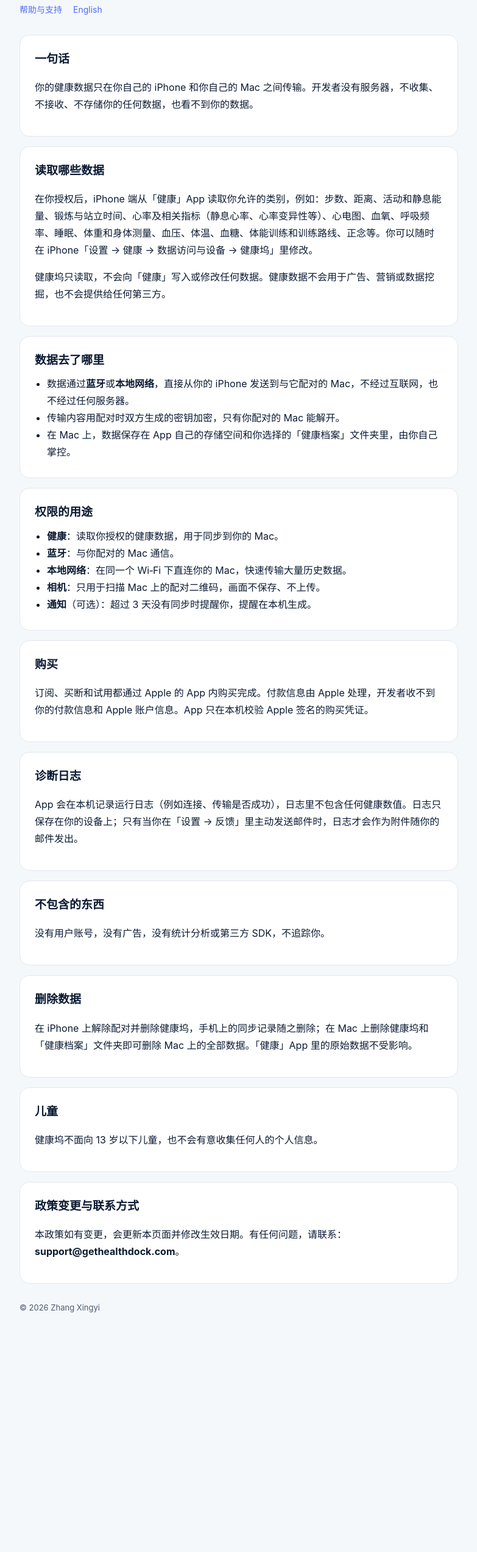
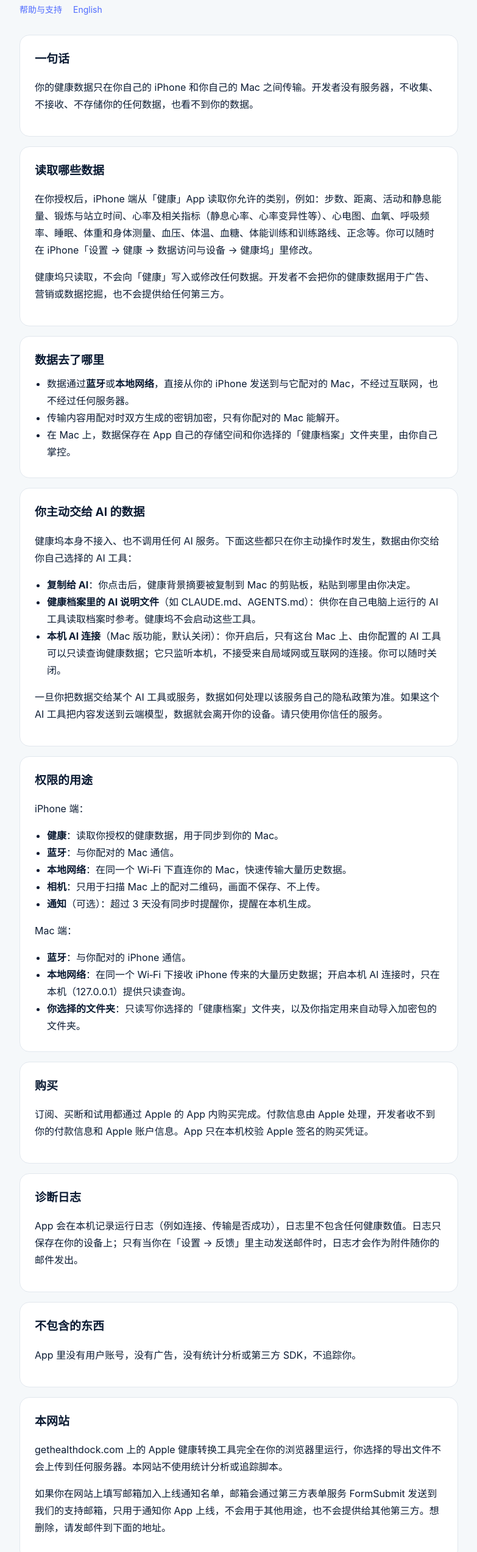
Before and after one commit to zhangxingyi-sudo/healthdock, a plain HTML site: page privacy.html in a window 1280 px wide. Shown: the part 120-2665 px from the top of the page at 61% size, without its empty margins (248-1031 px from the left). Before the commit the page ends 2340 px from the top, so only its background shows below. Drawn offline with Linux system fonts and the light colour scheme.

Commit message:
Privacy policy: disclose user-initiated AI sharing, local AI connection, Mac permissions, website waitlist (FormSubmit)
Co-Authored-By: Claude Opus 5.5 <noreply@anthropic.com>

```diff
--- a/privacy.html
+++ b/privacy.html
@@ -2,7 +2,7 @@
 <html lang="zh-CN"><head><meta charset="utf-8"><meta name="viewport" content="width=device-width,initial-scale=1">
 <title>健康坞 HealthDock · 隐私政策</title><link rel="stylesheet" href="style.css"><link rel="icon" href="icon.png"></head>
 <body><div class="wrap">
-<header><img src="icon.png" alt=""><div><h1>隐私政策</h1><p>健康坞 HealthDock（iPhone 与 Mac）· 生效日期 2026 年 11 月 17 日</p></div></header>
+<header><img src="icon.png" alt=""><div><h1>隐私政策</h1><p>健康坞 HealthDock（iPhone 与 Mac）· 生效日期 2026 年 11 月 23 日</p></div></header>
 <nav><a href="./">帮助与支持</a><a href="en/privacy.html">English</a></nav>
 
 <section><h2>一句话</h2>
@@ -10,7 +10,7 @@
 
 <section><h2>读取哪些数据</h2>
 <p>在你授权后，iPhone 端从「健康」App 读取你允许的类别，例如：步数、距离、活动和静息能量、锻炼与站立时间、心率及相关指标（静息心率、心率变异性等）、心电图、血氧、呼吸频率、睡眠、体重和身体测量、血压、体温、血糖、体能训练和训练路线、正念等。你可以随时在 iPhone「设置 → 健康 → 数据访问与设备 → 健康坞」里修改。</p>
-<p>健康坞只读取，不会向「健康」写入或修改任何数据。健康数据不会用于广告、营销或数据挖掘，也不会提供给任何第三方。</p></section>
+<p>健康坞只读取，不会向「健康」写入或修改任何数据。开发者不会把你的健康数据用于广告、营销或数据挖掘，也不会提供给任何第三方。</p></section>
 
 <section><h2>数据去了哪里</h2>
 <ul>
@@ -19,13 +19,29 @@
 <li>在 Mac 上，数据保存在 App 自己的存储空间和你选择的「健康档案」文件夹里，由你自己掌控。</li>
 </ul></section>
 
+<section><h2>你主动交给 AI 的数据</h2>
+<p>健康坞本身不接入、也不调用任何 AI 服务。下面这些都只在你主动操作时发生，数据由你交给你自己选择的 AI 工具：</p>
+<ul>
+<li><b>复制给 AI</b>：你点击后，健康背景摘要被复制到 Mac 的剪贴板，粘贴到哪里由你决定。</li>
+<li><b>健康档案里的 AI 说明文件</b>（如 CLAUDE.md、AGENTS.md）：供你在自己电脑上运行的 AI 工具读取档案时参考。健康坞不会启动这些工具。</li>
+<li><b>本机 AI 连接</b>（Mac 版功能，默认关闭）：你开启后，只有这台 Mac 上、由你配置的 AI 工具可以只读查询健康数据；它只监听本机，不接受来自局域网或互联网的连接。你可以随时关闭。</li>
+</ul>
+<p>一旦你把数据交给某个 AI 工具或服务，数据如何处理以该服务自己的隐私政策为准。如果这个 AI 工具把内容发送到云端模型，数据就会离开你的设备。请只使用你信任的服务。</p></section>
+
 <section><h2>权限的用途</h2>
+<p>iPhone 端：</p>
 <ul>
 <li><b>健康</b>：读取你授权的健康数据，用于同步到你的 Mac。</li>
 <li><b>蓝牙</b>：与你配对的 Mac 通信。</li>
 <li><b>本地网络</b>：在同一个 Wi‑Fi 下直连你的 Mac，快速传输大量历史数据。</li>
 <li><b>相机</b>：只用于扫描 Mac 上的配对二维码，画面不保存、不上传。</li>
 <li><b>通知</b>（可选）：超过 3 天没有同步时提醒你，提醒在本机生成。</li>
+</ul>
+<p>Mac 端：</p>
+<ul>
+<li><b>蓝牙</b>：与你配对的 iPhone 通信。</li>
+<li><b>本地网络</b>：在同一个 Wi‑Fi 下接收 iPhone 传来的大量历史数据；开启本机 AI 连接时，只在本机（127.0.0.1）提供只读查询。</li>
+<li><b>你选择的文件夹</b>：只读写你选择的「健康档案」文件夹，以及你指定用来自动导入加密包的文件夹。</li>
 </ul></section>
 
 <section><h2>购买</h2>
@@ -35,7 +51,11 @@
 <p>App 会在本机记录运行日志（例如连接、传输是否成功），日志里不包含任何健康数值。日志只保存在你的设备上；只有当你在「设置 → 反馈」里主动发送邮件时，日志才会作为附件随你的邮件发出。</p></section>
 
 <section><h2>不包含的东西</h2>
-<p>没有用户账号，没有广告，没有统计分析或第三方 SDK，不追踪你。</p></section>
+<p>App 里没有用户账号，没有广告，没有统计分析或第三方 SDK，不追踪你。</p></section>
+
+<section><h2>本网站</h2>
+<p>gethealthdock.com 上的 Apple 健康转换工具完全在你的浏览器里运行，你选择的导出文件不会上传到任何服务器。本网站不使用统计分析或追踪脚本。</p>
+<p>如果你在网站上填写邮箱加入上线通知名单，邮箱会通过第三方表单服务 FormSubmit 发送到我们的支持邮箱，只用于通知你 App 上线，不会用于其他用途，也不会提供给其他第三方。想删除，请发邮件到下面的地址。</p></section>
 
 <section><h2>删除数据</h2>
 <p>在 iPhone 上解除配对并删除健康坞，手机上的同步记录随之删除；在 Mac 上删除健康坞和「健康档案」文件夹即可删除 Mac 上的全部数据。「健康」App 里的原始数据不受影响。</p></section>
```
Also changed, not shown: en/privacy.html (+23 -3 lines).
